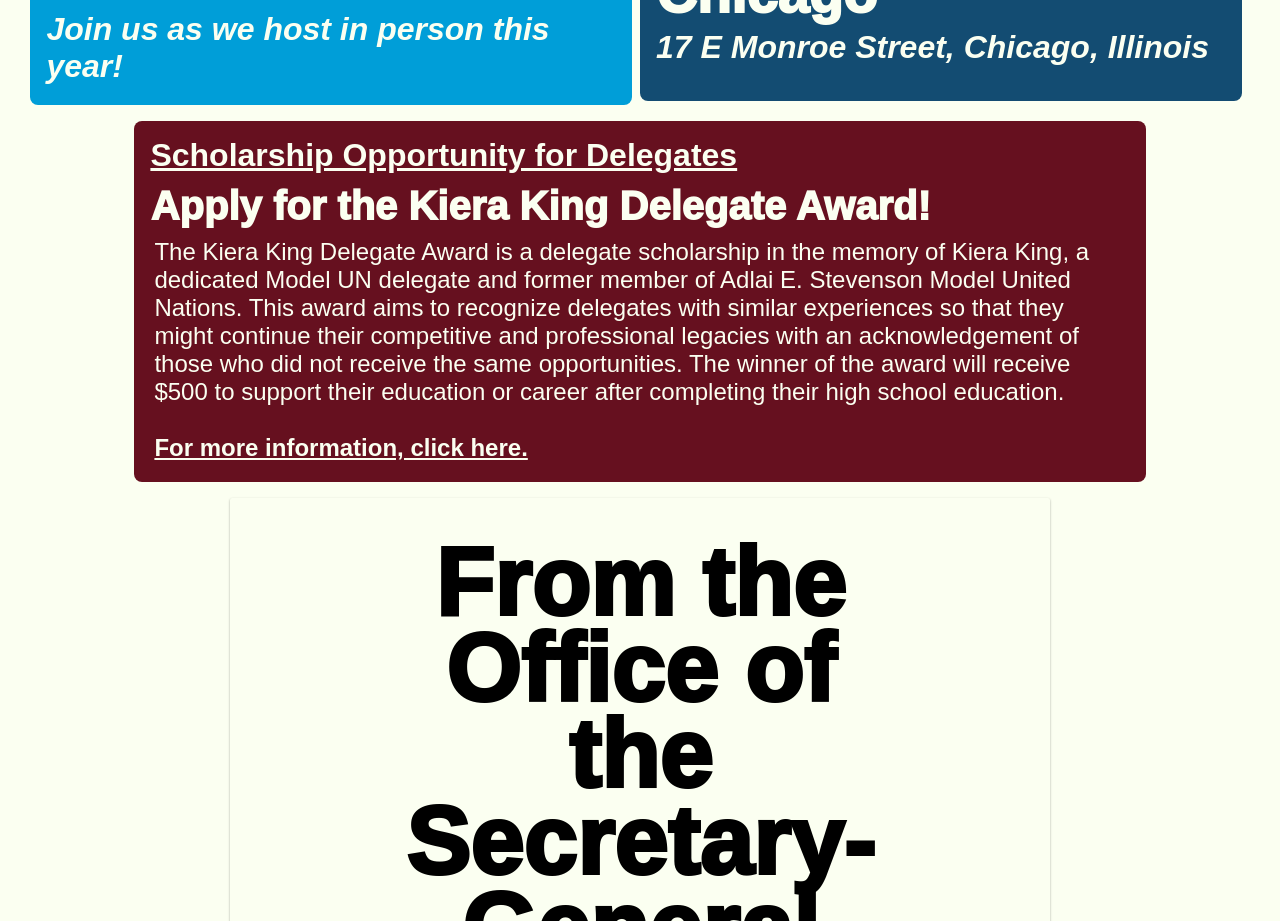
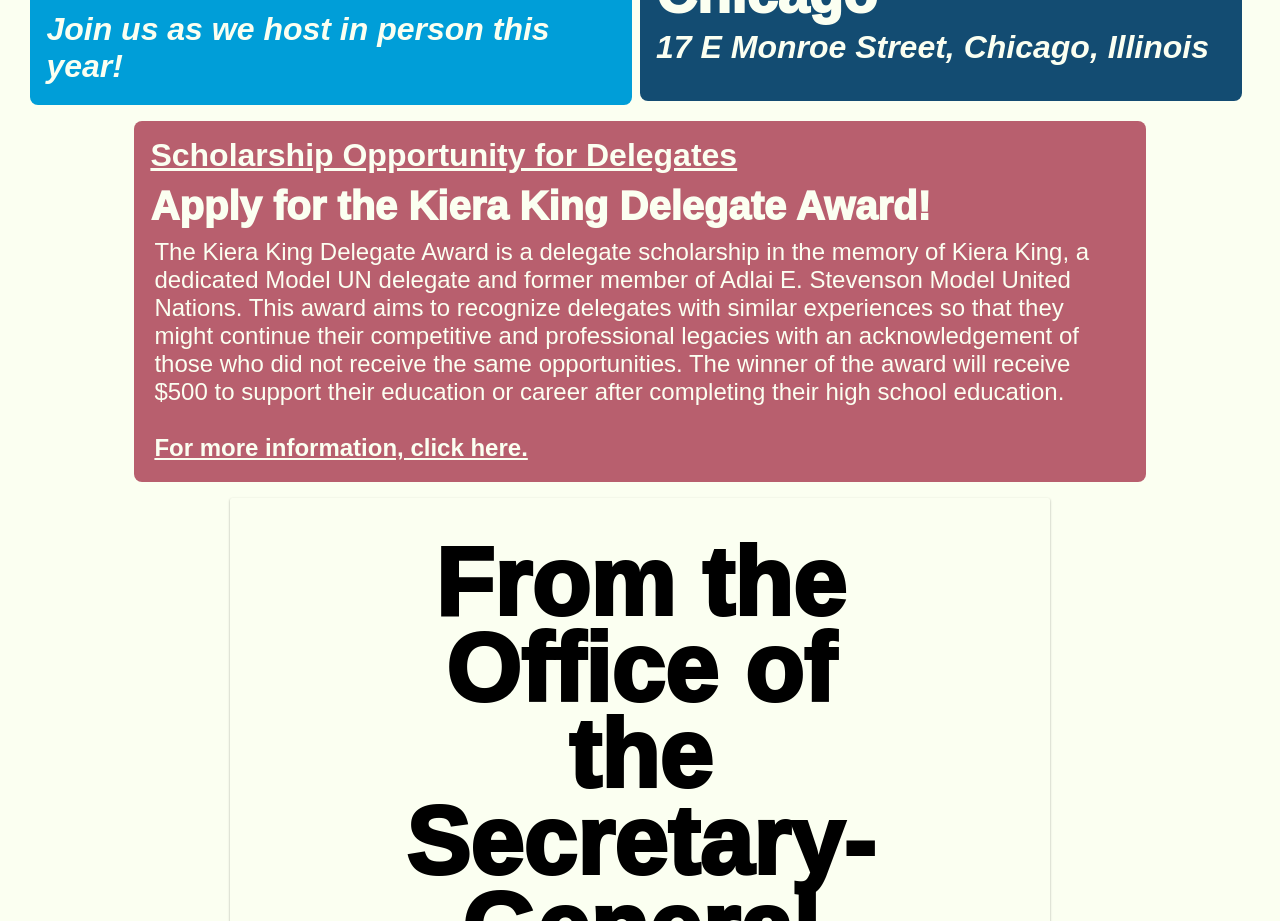
Before and after one commit to Model-UN/cimun-web, a Next.js app: page / in a window 1280 px wide. Shown: the part 1000-1921 px from the top of the page. Built offline with nearby package versions, Linux system fonts and the light colour scheme.

Commit message:
change plum color

```diff
--- a/styles/colors.ts
+++ b/styles/colors.ts
@@ -10,7 +10,7 @@ export const colors = {
   kindaFadedltGray: "#A4BAB775",
   blueGray: "#2C666E",
   accentOrange: "#D69D36",
-  plum: "#66101F",
+  plum: "#B85F6E",
   indigo: "#134c72",
   carolinaBlue: "#009ed8",
   lemonYellow: "#ffee44",
```
